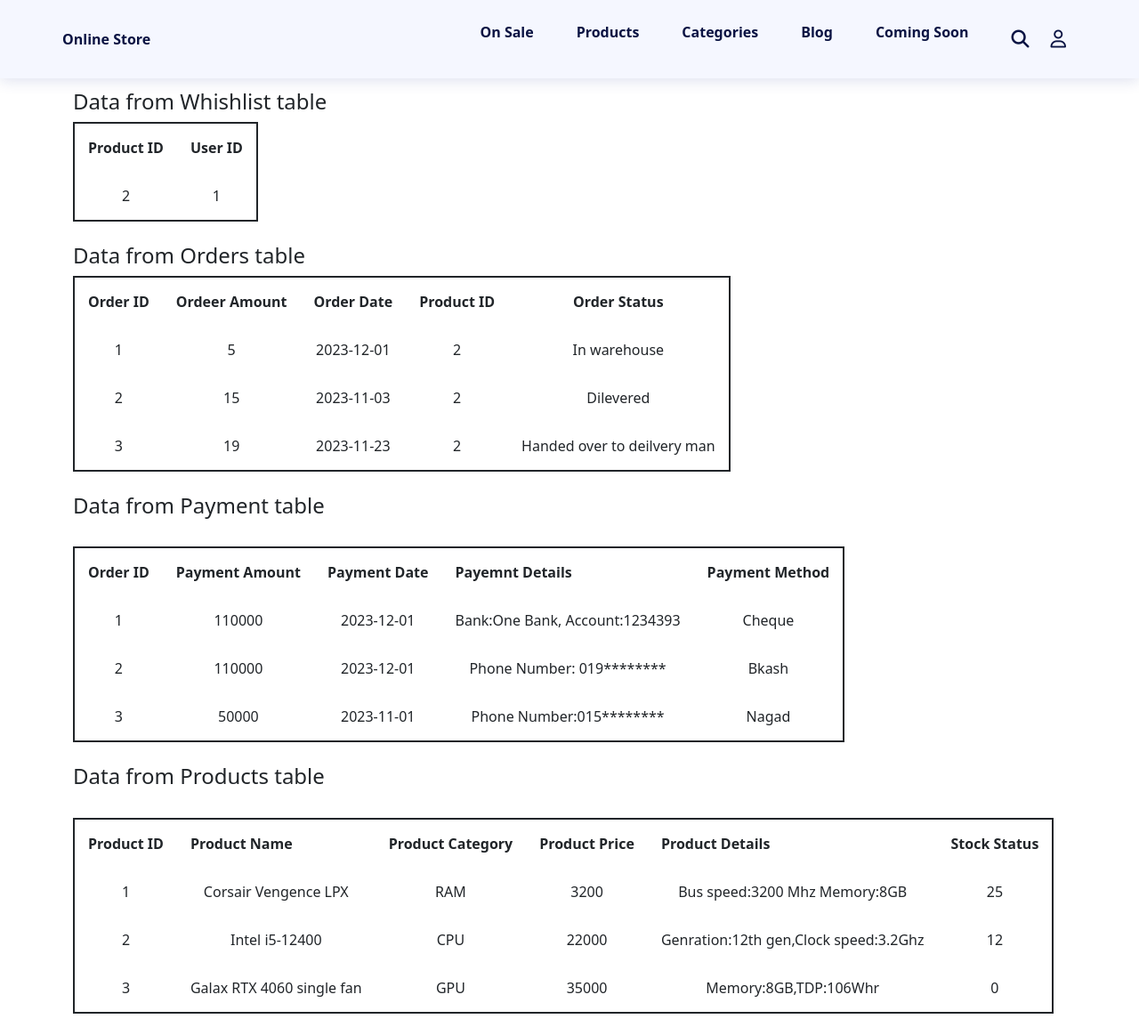
After one commit to ashikulislamm/Online-Store-with-Reviews, a PHP site: page /index.php in a window 1280 px wide. The commit adds this page. Shown: the whole page at 89% size. Run offline with PHP 8.4, Linux system fonts and the light colour scheme; data comes from the database, SQL or seed files in the repository; both versions use the stored data as it was after the commit.

Commit message:
Sample Data Fetched from Database

```diff
--- a/asset/css/style.css
+++ b/asset/css/style.css
@@ -80,8 +80,18 @@ img {
   max-width: 100%;
   height: auto;
 }
-
+main{
+  margin-top: 100px;
+}
 /*=============== REUSABLE CSS CLASSES ===============*/
+th, td {
+  padding: 15px;
+  text-align: center;
+}
+table, th, td {
+  border: 2px solid;
+  border-collapse: collapse;
+}
 .container {
   max-width: 1120px;
   margin-inline: 1.5rem;
@@ -139,6 +149,7 @@ img {
   background-color: var(--body-color);
   box-shadow: 0 2px 16px hsla(230, 75%, 32%, .15);
   z-index: var(--z-fixed);
+  margin-bottom: 30px;
 }
 
 .nav {
@@ -159,7 +170,7 @@ img {
 .nav__actions {
   display: flex;
   align-items: center;
-  column-gap: 1rem;
+  column-gap: 1.5rem;
 }
 
 .nav__search,
--- /dev/null
+++ b/index.php
@@ -0,0 +1,282 @@
+<?php
+$servername = "localhost"; // Change to your database server
+$username = "root";
+$password = "";
+$dbname = "online_store_with_review";
+
+// Create connection
+$conn = new mysqli($servername, $username, $password, $dbname);
+
+// Check connection
+if ($conn->connect_error) {
+  die("Connection failed: " . $conn->connect_error);
+}
+?>
+<!DOCTYPE html>
+<html lang="en">
+
+<head>
+  <meta charset="UTF-8" />
+  <meta name="viewport" content="width=device-width, initial-scale=1.0" />
+  <title>Online Store with Reviews</title>
+
+  <!----------------Custom CSS-------------------------->
+  <link rel="stylesheet" href="asset/css/style.css" />
+
+  <link rel="shortcut icon" href="asset/images/favicon.ico" type="image/x-icon" />
+
+  <!-------------------BootStrap CSS------------------->
+  <link href="https://cdn.jsdelivr.net/npm/bootstrap@5.3.2/dist/css/bootstrap.min.css" rel="stylesheet" integrity="sha384-T3c6CoIi6uLrA9TneNEoa7RxnatzjcDSCmG1MXxSR1GAsXEV/Dwwykc2MPK8M2HN" crossorigin="anonymous" />
+  <!---------------------Owl Carousel Cdn----------------->
+  <link rel="stylesheet" href="https://cdnjs.cloudflare.com/ajax/libs/OwlCarousel2/2.3.4/assets/owl.carousel.min.css" integrity="sha512-tS3S5qG0BlhnQROyJXvNjeEM4UpMXHrQfTGmbQ1gKmelCxlSEBUaxhRBj/EFTzpbP4RVSrpEikbmdJobCvhE3g==" crossorigin="anonymous" referrerpolicy="no-referrer" />
+  <link rel="stylesheet" href="https://cdnjs.cloudflare.com/ajax/libs/OwlCarousel2/2.3.4/assets/owl.theme.default.min.css" integrity="sha512-sMXtMNL1zRzolHYKEujM2AqCLUR9F2C4/05cdbxjjLSRvMQIciEPCQZo++nk7go3BtSuK9kfa/s+a4f4i5pLkw==" crossorigin="anonymous" referrerpolicy="no-referrer" />
+  <!--Font Awsome-->
+  <link rel="stylesheet" href="https://cdnjs.cloudflare.com/ajax/libs/font-awesome/6.5.0/css/all.min.css" integrity="sha512-Avb2QiuDEEvB4bZJYdft2mNjVShBftLdPG8FJ0V7irTLQ8Uo0qcPxh4Plq7G5tGm0rU+1SPhVotteLpBERwTkw==" crossorigin="anonymous" referrerpolicy="no-referrer" />
+</head>
+<!------------------------------------------------------------------------------------------------------->
+
+<body>
+  <!--Header Section-->
+  <header class="header" id="header">
+    <!------------------Navigation Bar----------------->
+    <nav class="nav container">
+      <a href="#" class="nav__logo">Online Store</a>
+
+      <div class="nav__menu" id="nav-menu">
+        <ul class="nav__list">
+          <li class="nav__item">
+            <a href="#" class="nav__link">On Sale</a>
+          </li>
+
+          <li class="nav__item">
+            <a href="#" class="nav__link">Products</a>
+          </li>
+
+          <li class="nav__item">
+            <a href="#" class="nav__link">Categories</a>
+          </li>
+
+          <li class="nav__item">
+            <a href="#" class="nav__link">Blog</a>
+          </li>
+
+          <li class="nav__item">
+            <a href="#" class="nav__link">Coming Soon</a>
+          </li>
+        </ul>
+
+        <!-- Close button -->
+        <div class="nav__close" id="nav-close">
+          <i class="fa-regular fa-x"></i>
+        </div>
+      </div>
+
+      <div class="nav__actions">
+        <!-- Search button -->
+        <i class="fa-solid fa-magnifying-glass nav__search" id="search-btn"></i>
+
+        <!-- Login button -->
+        <i class="fa-regular fa-user nav__login" id="login-btn"></i>
+
+        <!-- Toggle button -->
+        <div class="nav__toggle" id="nav-toggle">
+          <i class="fa-solid fa-bars"></i>
+        </div>
+      </div>
+    </nav>
+
+    <!--==================== SEARCH ====================-->
+    <div class="search" id="search">
+      <form action="" class="search__form">
+        <i class="ri-search-line search__icon"></i>
+        <input type="search" placeholder="What are you looking for?" class="search__input" />
+      </form>
+
+      <i class="fa-solid fa-x search__close" id="search-close"></i>
+    </div>
+
+    <!--==================== LOGIN ====================-->
+    <div class="login" id="login">
+      <form action="" class="login__form">
+        <h2 class="login__title">Log In</h2>
+
+        <div class="login__group">
+          <div>
+            <label for="email" class="login__label">Email</label>
+            <input type="email" placeholder="Write your email" id="email" class="login__input" />
+          </div>
+
+          <div>
+            <label for="password" class="login__label">Password</label>
+            <input type="password" placeholder="Enter your password" id="password" class="login__input" />
+          </div>
+        </div>
+
+        <div>
+          <p class="login__signup">
+            You do not have an account? <a href="#">Sign up</a>
+          </p>
+
+          <a href="#" class="login__forgot"> You forgot your password </a>
+
+          <button type="submit" class="login__button">Log In</button>
+        </div>
+      </form>
+
+      <i class="fa-solid fa-x login__close" id="login-close"></i>
+    </div>
+  </header>
+
+  <!--Main Section-->
+
+  <main class="container">
+    <h4>Data from Whishlist table</h4>
+    <table>
+      <tr>
+        <th>Product ID</th>
+        <th>User ID</th>
+      </tr>
+      <?php
+      // SQL query to retrieve data
+      $sql = "SELECT * FROM wishlist";
+      $result = $conn->query($sql);
+
+      // Check if there are rows in the result set
+      if ($result->num_rows > 0) {
+        // Output data of each row
+        while ($row = $result->fetch_assoc()) {
+          echo "<tr>";
+          echo "<td>" . $row["products_id"] . "</td>";
+          echo "<td>" . $row["user_id"] . "</td>";
+          echo "</tr>";
+          //echo "Order ID :  " . $row["order_id"] . "  Order Amount : " . $row["amount"] . " Date : ".$row["order_date"];
+        }
+      } else {
+        echo "0 results";
+      }
+      ?>
+    </table>
+    <br>
+    <h4>Data from Orders table</h4>
+    <table>
+      <tr>
+        <th>Order ID</th>
+        <th>Ordeer Amount</th>
+        <th>Order Date</th>
+        <th>Product ID</th>
+        <th style="text-align: center;">Order Status</th>
+      </tr>
+      <?php
+      // SQL query to retrieve data
+      $sql = "SELECT * FROM orders";
+      $result = $conn->query($sql);
+
+      // Check if there are rows in the result set
+      if ($result->num_rows > 0) {
+        // Output data of each row
+        while ($row = $result->fetch_assoc()) {
+          echo "<tr>";
+          echo "<td>" . $row["order_id"] . "</td>";
+          echo "<td>" . $row["amount"] . "</td>";
+          echo "<td>" . $row["order_date"] . "</td>";
+          echo "<td>" . $row["product_id"] . "</td>";
+          echo "<td>" . $row["order_status"] . "</td>";
+          echo "</tr>";
+          //echo "Order ID :  " . $row["order_id"] . "  Order Amount : " . $row["amount"] . " Date : ".$row["order_date"];
+        }
+      } else {
+        echo "0 results";
+      }
+      // Close the connection
+      //$conn->close();
+      ?>
+    </table>
+    <br>
+    <h4>Data from Payment table</h4>
+    <br>
+    <table>
+      <tr>
+        <th>Order ID</th>
+        <th>Payment Amount</th>
+        <th>Payment Date</th>
+        <th>Payemnt Details</th>
+        <th style="text-align: center;">Payment Method</th>
+      </tr>
+      <?php
+      // SQL query to retrieve data
+      $sql = "SELECT * FROM payment";
+      $result = $conn->query($sql);
+
+      // Check if there are rows in the result set
+      if ($result->num_rows > 0) {
+        // Output data of each row
+        while ($row = $result->fetch_assoc()) {
+          echo "<tr>";
+          echo "<td>" . $row["order_id"] . "</td>";
+          echo "<td>" . $row["payment_amount"] . "</td>";
+          echo "<td>" . $row["payment_date"] . "</td>";
+          echo "<td>" . $row["payment_details"] . "</td>";
+          echo "<td>" . $row["payment_method"] . "</td>";
+          echo "</tr>";
+          //echo "Order ID :  " . $row["order_id"] . "  Order Amount : " . $row["amount"] . " Date : ".$row["order_date"];
+        }
+      } else {
+        echo "0 results";
+      }
+      // Close the connection
+      //$conn->close();
+      ?>
+    </table>
+    <br>
+
+    <h4>Data from Products table</h4>
+    <br>
+    <table>
+      <tr>
+        <th>Product ID</th>
+        <th>Product Name</th>
+        <th>Product Category</th>
+        <th>Product Price</th>
+        <th>Product Details</th>
+        <th style="text-align: center;">Stock Status</th>
+      </tr>
+      <?php
+      // SQL query to retrieve data
+      $sql = "SELECT * FROM products";
+      $result = $conn->query($sql);
+
+      // Check if there are rows in the result set
+      if ($result->num_rows > 0) {
+        // Output data of each row
+        while ($row = $result->fetch_assoc()) {
+          echo "<tr>";
+          echo "<td>" . $row["product_id"] . "</td>";
+          echo "<td>" . $row["product_name"] . "</td>";
+          echo "<td>" . $row["catagory"] . "</td>";
+          echo "<td>" . $row["price"] . "</td>";
+          echo "<td>" . $row["product_descr"] . "</td>";
+          echo "<td>" . $row["stock_status"] . "</td>";
+          echo "</tr>";
+          //echo "Order ID :  " . $row["order_id"] . "  Order Amount : " . $row["amount"] . " Date : ".$row["order_date"];
+        }
+      } else {
+        echo "0 results";
+      }
+      // Close the connection
+      //$conn->close();
+      ?>
+    </table>
+    <br>
+
+
+  </main>
+
+  <!--Footer Section-->
+
+  <footer></footer>
+
+  <script src="https://cdn.jsdelivr.net/npm/bootstrap@5.3.2/dist/js/bootstrap.min.js" integrity="sha384-BBtl+eGJRgqQAUMxJ7pMwbEyER4l1g+O15P+16Ep7Q9Q+zqX6gSbd85u4mG4QzX+" crossorigin="anonymous"></script>
+  <script src="asset/js/main.js"></script>
+</body>
+
+</html>
```
Also changed, not shown: asset/sql query/create-database-online_store_with_review.sql (added, +108 -0 lines), index.html (deleted, +0 -170 lines).
